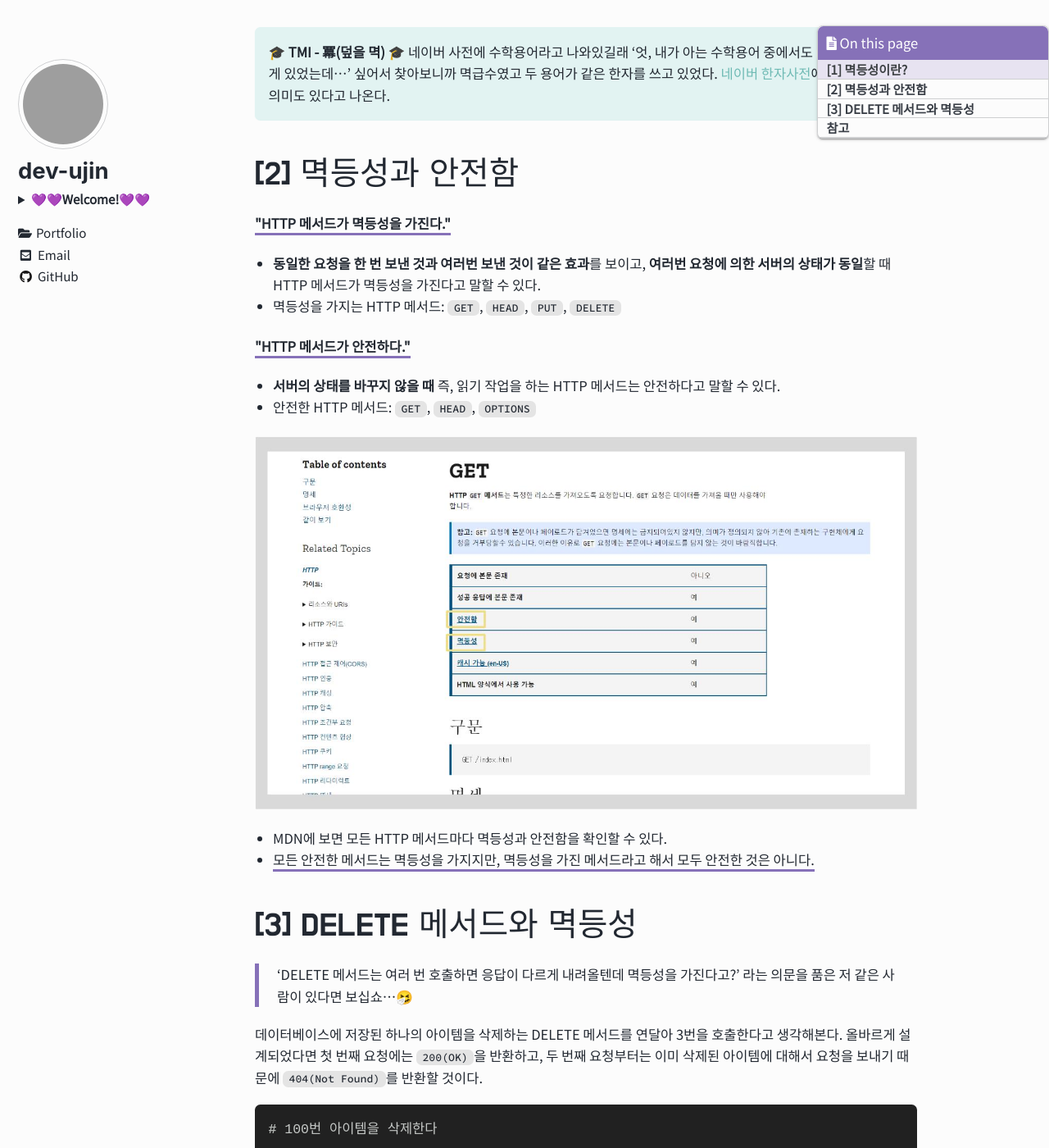
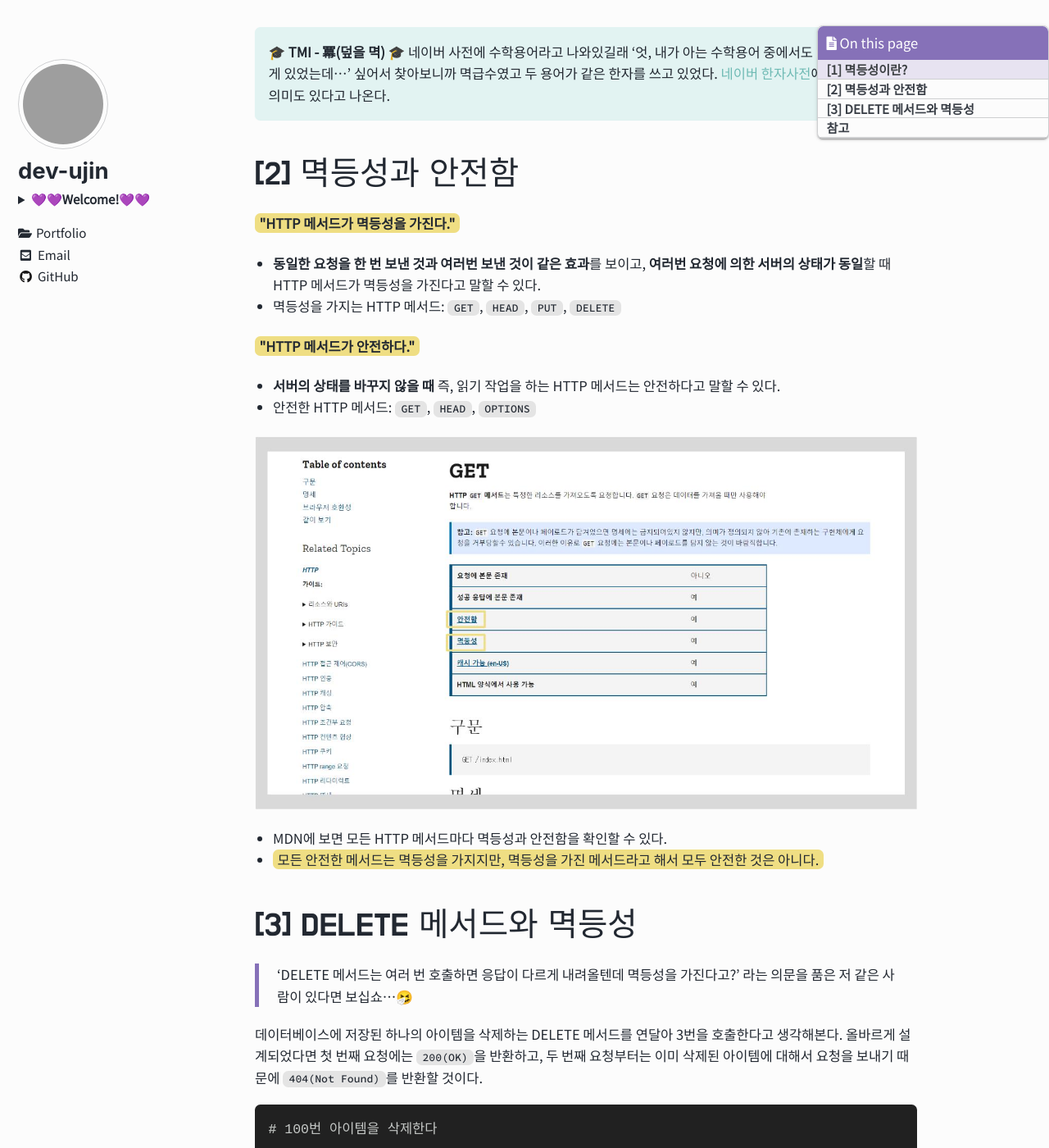
Before and after one commit to devyoujin/devyoujin.github.io, a Jekyll site: the page built from _posts/http/2022-01-05-http-idempotency.md, in a window 1280 px wide and 1400 px high, scrolled down 507 px. Shown: the whole window at 82% size. Built offline with Jekyll 4.4.1, drawn with Linux system fonts in a browser that asks for light colours; cached includes are drawn as plain includes; some web fonts are replaced; comment, search, counter and statistics services are not loaded; grey boxes are pictures that could not be loaded.

Commit message:
feat: change style of <u> tag

```diff
--- a/_sass/minimal-mistakes/_base.scss
+++ b/_sass/minimal-mistakes/_base.scss
@@ -72,7 +72,10 @@ p {
 u,
 ins {
   text-decoration: none;
-  border-bottom: 3px solid $primary-color;
+  //border-bottom: 3px solid $primary-color;
+  background-color: $secondary-color;
+  border-radius: $border-radius;
+  padding: 0 0.25rem;
 
   a {
     color: inherit;
--- a/_sass/minimal-mistakes/skins/_custom.scss
+++ b/_sass/minimal-mistakes/skins/_custom.scss
@@ -15,6 +15,7 @@ $link-color-visited: mix(#000, $link-color, 15%) !default;
 $masthead-link-color: #fff !default;
 $masthead-link-color-hover: mix(#000, $masthead-link-color, 25%) !default;
 $navicon-link-color-hover: mix(#fff, $text-color, 80%) !default;
+$secondary-color: #EFDE83;
 
 /* syntax highlighting (base16) */
 $base00: #212121 !default;
```
